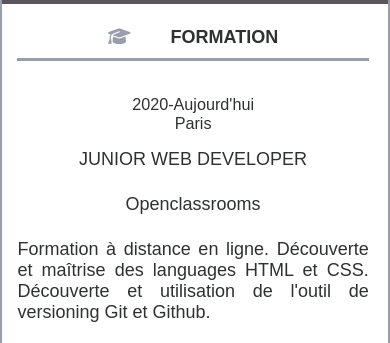
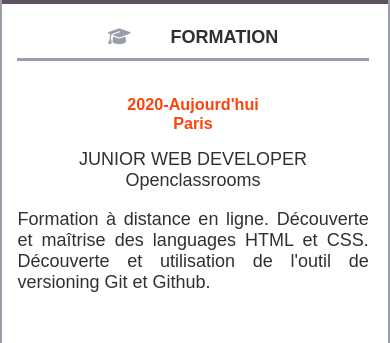
Before and after one commit to aureliebouquet/OC-P2-CV, a plain HTML site: page index.html in a window 390 px wide. Shown: the part 467-810 px from the top of the page. Drawn offline with Linux system fonts and the light colour scheme.

Commit message:
improve mobile layout

```diff
--- a/style.css
+++ b/style.css
@@ -297,7 +297,7 @@ ul{
 		padding: 0;
 	}
 
-	#icone_loisirs {
+	#loisirs i {
 		padding-top: 3%;
 	}
 
@@ -330,7 +330,11 @@ ul{
 	.description p{
 		text-align: justify;
 	}
-
+	.date
+	{
+		font-weight: bold;
+		color: #FF420E;
+	}
 	.date, .description {
 		width: 100%;
 	}
@@ -341,7 +345,10 @@ ul{
 		align-items: center;
 		text-align: center;
 	}
-
+	h3, h4 {
+		margin: 0;
+		padding: 0;
+	}
 	#referents {
 		flex-direction: column;
 		text-align: center;
@@ -357,5 +364,12 @@ ul{
 	.ligne .puce_transparente {
 		display: none;
 	}
+	.ligne{
+		margin-bottom: 18px;
+	}
+
+	ul{
+		margin-bottom: 40px;
+	}
 
 }
```
